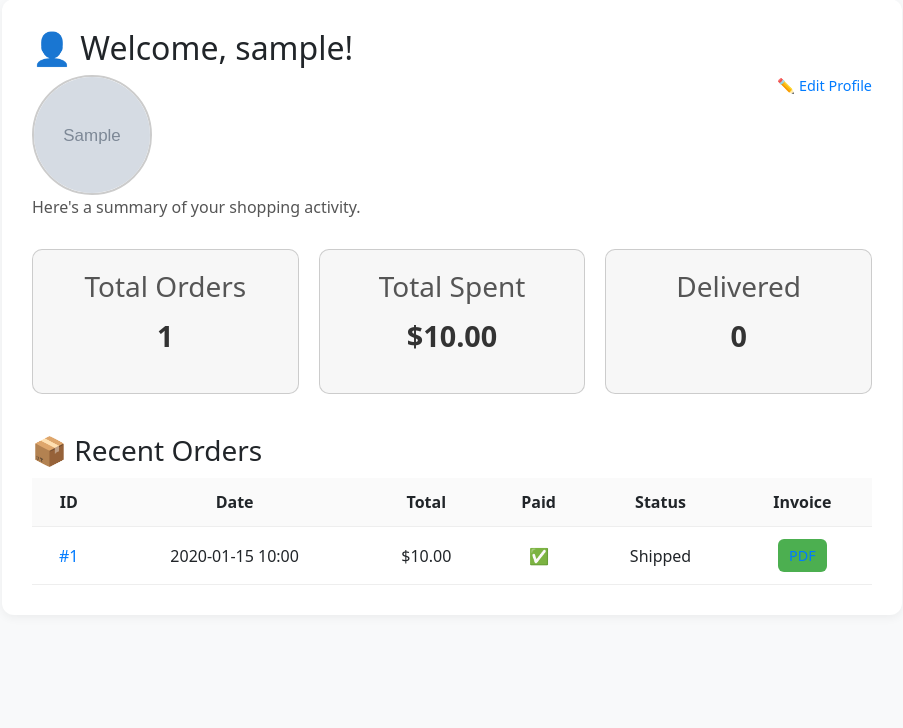
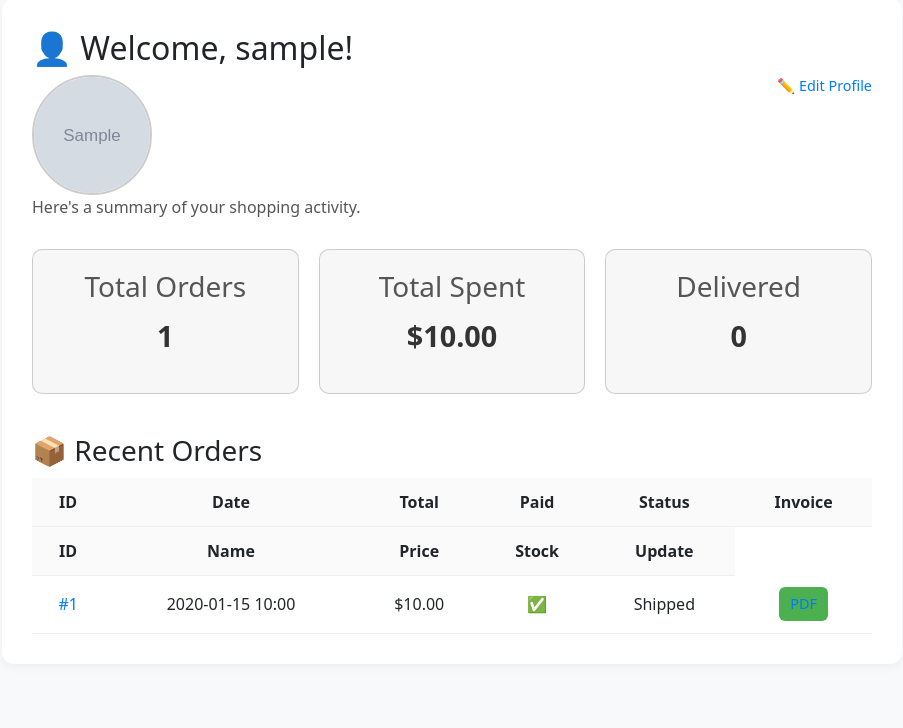
Before and after one commit to voanhkiet/flask_shop, a Flask app: page /dashboard in a window 1280 px wide. Shown: the part 89-817 px from the top of the page, without its empty margins (188-1091 px from the left). Before the commit the page ends 661 px from the top, so only its background shows below. Run offline with Flask 3, Linux system fonts and the light colour scheme; a user stored in the database is signed in; tables that the repository leaves empty hold one stand-in row (values such as "Sample post"); grey boxes marked "Sample" are stand-in pictures.

Commit message:
Fix local Flask app, add stock field, and clean up cache files

```diff
--- a/app.py
+++ b/app.py
@@ -1,7 +1,7 @@
 import os
 import sys
 
-# ✅ Ensure project directory is in sys.path
+# ✅ Ensure project directory is in sys.path early
 BASE_DIR = os.path.abspath(os.path.dirname(__file__))
 if BASE_DIR not in sys.path:
     sys.path.append(BASE_DIR)
@@ -12,18 +12,20 @@
 from flask_mail import Mail
 from flask_migrate import Migrate
 from config import Config
-from models import db  # ✅ import db from models.py (only one instance)
+from models import db  # ✅ Now Flask will find this correctly
 
-# ✅ Ensure environment variables load
+# ✅ Load environment variables
 load_dotenv()
 
-
-
-# ✅ Initialize Flask
-app = Flask(__name__)
+# ✅ Initialize Flask app
+app = Flask(
+    __name__,
+    template_folder="templates",
+    static_folder= "static"
+)
 app.config.from_object(Config)
 
-# ✅ Initialize extensions with *the same app*
+# ✅ Initialize extensions
 db.init_app(app)
 mail = Mail(app)
 login_manager = LoginManager(app)
@@ -34,9 +36,11 @@
     from models import User
     return db.session.get(User, int(user_id))
 
-# ✅ Import routes inside app context
+# ✅ Import routes after app setup
 with app.app_context():
-    import routes  # this should now import fine
+    print(">>> Loading routes.py ...") # Add this
+    import routes
+    print(">>> Routes successfully imported!") # Addd this
 
 if __name__ == "__main__":
-    app.run(debug=True)
+    app.run(debug=True, port=5001)
--- a/config.py
+++ b/config.py
@@ -9,7 +9,7 @@
     SQLALCHEMY_DATABASE_URI = os.getenv("DATABASE_URL")
 
     # Fallback to SQLite if not found (useful for local development)
-    if not SQLALCHEMY_DATABASE_URI:
+    if  SQLALCHEMY_DATABASE_URI is None:
         SQLALCHEMY_DATABASE_URI = "sqlite:///shop.db"
 
     SQLALCHEMY_TRACK_MODIFICATIONS = False
--- a/models.py
+++ b/models.py
@@ -18,6 +18,7 @@
   price = db.Column(db.Float, nullable=False)
   description = db.Column(db.String(200))
   image = db.Column(db.String(200), nullable=True)
+  stock = db.Column(db.Integer, default=0) # 🆕 new field
 
 class Order(db.Model):
   id = db.Column(db.Integer, primary_key=True)
--- a/routes.py
+++ b/routes.py
@@ -9,7 +9,11 @@
 import os
 
 from models import db, User, Product, Order, OrderItem
-from app import app, mail
+from flask import current_app as app  # ✅ make sure this is used, not from app import app
+from app import mail  # ✅ this must be exactly like this
+
+
+
 
 def allowed_file(filename):
     ALLOWED_EXTENSIONS = {"png", "jpg", "jpeg", "gif"}
@@ -552,3 +556,18 @@
 @app.route("/ping")
 def ping():
     return "pong", 200
+
+
+@app.route('/update_stock/<int:product_id>', methods=['POST'])
+def update_stock(product_id):
+    product = Product.query.get_or_404(product_id)
+    new_stock = request.form.get('stock', type=int)
+
+    if new_stock is not None and new_stock >= 0:
+        product.stock = new_stock
+        db.session.commit()
+        flash(f"✅ Stock updated for {product.name} — now {product.stock}", "success")
+    else:
+        flash("⚠️ Invalid stock value", "danger")
+
+    return redirect(url_for('dashboard'))
--- a/templates/dashboard.html
+++ b/templates/dashboard.html
@@ -1,21 +1,43 @@
-{% extends "base.html" %}
-{% block content %}
+{% extends "base.html" %} {% block content %}
 <div class="dashboard-container">
   <h2>👤 Welcome, {{ user.username }}!</h2>
-<div id="avatarWrapper" style="position: relative; display: inline-block; cursor: pointer;">
-  <img id="dashboardAvatar"
+  <div
+    id="avatarWrapper"
+    style="position: relative; display: inline-block; cursor: pointer"
+  >
+    <img
+      id="dashboardAvatar"
       src="{{ url_for('static', filename='uploads/avatars/' + current_user.avatar) }}"
       alt="Avatar"
-       style="width: 120px; height: 120px; border-radius: 50%; object-fit: cover; border: 2px solid #ccc;">
-  <div id="overlayText"
-       style="position: absolute; bottom: 0; width: 100%; text-align: center; background: rgba(0,0,0,0.5); color: white; font-size: 12px; border-radius: 0 0 50% 50%; display: none;">
+      style="
+        width: 120px;
+        height: 120px;
+        border-radius: 50%;
+        object-fit: cover;
+        border: 2px solid #ccc;
+      "
+    />
+    <div
+      id="overlayText"
+      style="
+        position: absolute;
+        bottom: 0;
+        width: 100%;
+        text-align: center;
+        background: rgba(0, 0, 0, 0.5);
+        color: white;
+        font-size: 12px;
+        border-radius: 0 0 50% 50%;
+        display: none;
+      "
+    >
       Change
     </div>
   </div>
 
   <!-- Hidden input -->
-<form id="avatarForm" enctype="multipart/form-data" style="display:none;">
-  <input type="file" id="avatarInput" name="avatar" accept="image/*">
+  <form id="avatarForm" enctype="multipart/form-data" style="display: none">
+    <input type="file" id="avatarInput" name="avatar" accept="image/*" />
   </form>
 
   <a href="{{ url_for('edit_profile') }}" class="edit-link">✏️ Edit Profile</a>
@@ -49,17 +71,56 @@
         <th>Status</th>
         <th>Invoice</th>
       </tr>
+      <tr>
+        <th>ID</th>
+        <th>Name</th>
+        <th>Price</th>
+        <th>Stock</th>
+        <th>Update</th>
+      </tr>
     </thead>
     <tbody>
       {% for order in orders %}
       <tr>
-        <td><a href="{{ url_for('order_detail', order_id=order.id) }}">#{{ order.id }}</a></td>
+        <td>
+          <a href="{{ url_for('order_detail', order_id=order.id) }}"
+            >#{{ order.id }}</a
+          >
+        </td>
         <td>{{ order.date.strftime('%Y-%m-%d %H:%M') }}</td>
         <td>${{ "%.2f"|format(order.total) }}</td>
         <td>{% if order.is_paid %}✅{% else %}❌{% endif %}</td>
         <td>{{ order.shipping_status or "Processing" }}</td>
-        <td><a href="{{ url_for('download_invoice', order_id=order.id) }}" class="btn">PDF</a></td>
-
+        <td>
+          <a
+            href="{{ url_for('download_invoice', order_id=order.id) }}"
+            class="btn"
+            >PDF</a
+          >
+        </td>
+      </tr>
+      {% endfor %} {% for product in products %}
+      <tr>
+        <td>{{ product.id }}</td>
+        <td>{{ product.name }}</td>
+        <td>${{ product.price }}</td>
+        <td>
+          <form
+            action="{{ url_for('update_stock', product_id=product.id) }}"
+            method="POST"
+            style="display: flex; gap: 4px"
+          >
+            <input
+              type="number"
+              name="stock"
+              value="{{ product.stock }}"
+              min="0"
+              style="width: 70px"
+            />
+            <button type="submit">💾</button>
+          </form>
+        </td>
+        <td>{{ product.stock }}</td>
       </tr>
       {% endfor %}
     </tbody>
@@ -77,7 +138,7 @@
     background: #fff;
     padding: 30px;
     border-radius: 12px;
-  box-shadow: 0 3px 10px rgba(0,0,0,0.05);
+    box-shadow: 0 3px 10px rgba(0, 0, 0, 0.05);
   }
 
   .subtext {
@@ -120,7 +181,8 @@
     margin-top: 10px;
   }
 
-.orders-table th, .orders-table td {
+  .orders-table th,
+  .orders-table td {
     padding: 12px;
     border-bottom: 1px solid #eee;
     text-align: center;
@@ -136,7 +198,7 @@
   }
 
   .btn {
-  background: #4CAF50;
+    background: #4caf50;
     color: white;
     padding: 5px 10px;
     border-radius: 6px;
@@ -175,50 +237,54 @@
     transition: 0.3s ease;
     border-color: #4caf50;
   }
-
-
 </style>
 <script>
-const avatarInput = document.getElementById('avatarInput');
-const dashboardAvatar = document.getElementById('dashboardAvatar');
-const overlayText = document.getElementById('overlayText');
-const avatarWrapper = document.getElementById('avatarWrapper');
+  const avatarInput = document.getElementById("avatarInput");
+  const dashboardAvatar = document.getElementById("dashboardAvatar");
+  const overlayText = document.getElementById("overlayText");
+  const avatarWrapper = document.getElementById("avatarWrapper");
 
   // Hover overlay
-avatarWrapper.addEventListener('mouseenter', () => overlayText.style.display = 'block');
-avatarWrapper.addEventListener('mouseleave', () => overlayText.style.display = 'none');
+  avatarWrapper.addEventListener(
+    "mouseenter",
+    () => (overlayText.style.display = "block")
+  );
+  avatarWrapper.addEventListener(
+    "mouseleave",
+    () => (overlayText.style.display = "none")
+  );
 
   // Click to choose new file
-avatarWrapper.addEventListener('click', () => avatarInput.click());
+  avatarWrapper.addEventListener("click", () => avatarInput.click());
 
   // Preview & upload instantly
-avatarInput.addEventListener('change', (e) => {
+  avatarInput.addEventListener("change", (e) => {
     const file = e.target.files[0];
     if (!file) return;
 
     // Show preview immediately
     const reader = new FileReader();
-  reader.onload = (event) => dashboardAvatar.src = event.target.result;
+    reader.onload = (event) => (dashboardAvatar.src = event.target.result);
     reader.readAsDataURL(file);
 
     // Upload file via fetch (AJAX)
     const formData = new FormData();
-  formData.append('avatar', file);
+    formData.append("avatar", file);
 
-  fetch('/edit_profile', {
-    method: 'POST',
-    body: formData
+    fetch("/edit_profile", {
+      method: "POST",
+      body: formData,
     })
-  .then(res => {
+      .then((res) => {
         if (res.ok) {
-      alert('✅ Avatar updated successfully!');
+          alert("✅ Avatar updated successfully!");
         } else {
-      alert('⚠️ Upload failed, please try again.');
+          alert("⚠️ Upload failed, please try again.");
         }
       })
-  .catch(err => {
+      .catch((err) => {
         console.error(err);
-    alert('⚠️ An error occurred during upload.');
+        alert("⚠️ An error occurred during upload.");
       });
   });
 </script>
```
Also changed, not shown: migrations/versions/add_stock_field_add_stock_field_to_product.py (added, +32 -0 lines). Lines whose indentation alone changed are shown as unchanged.
